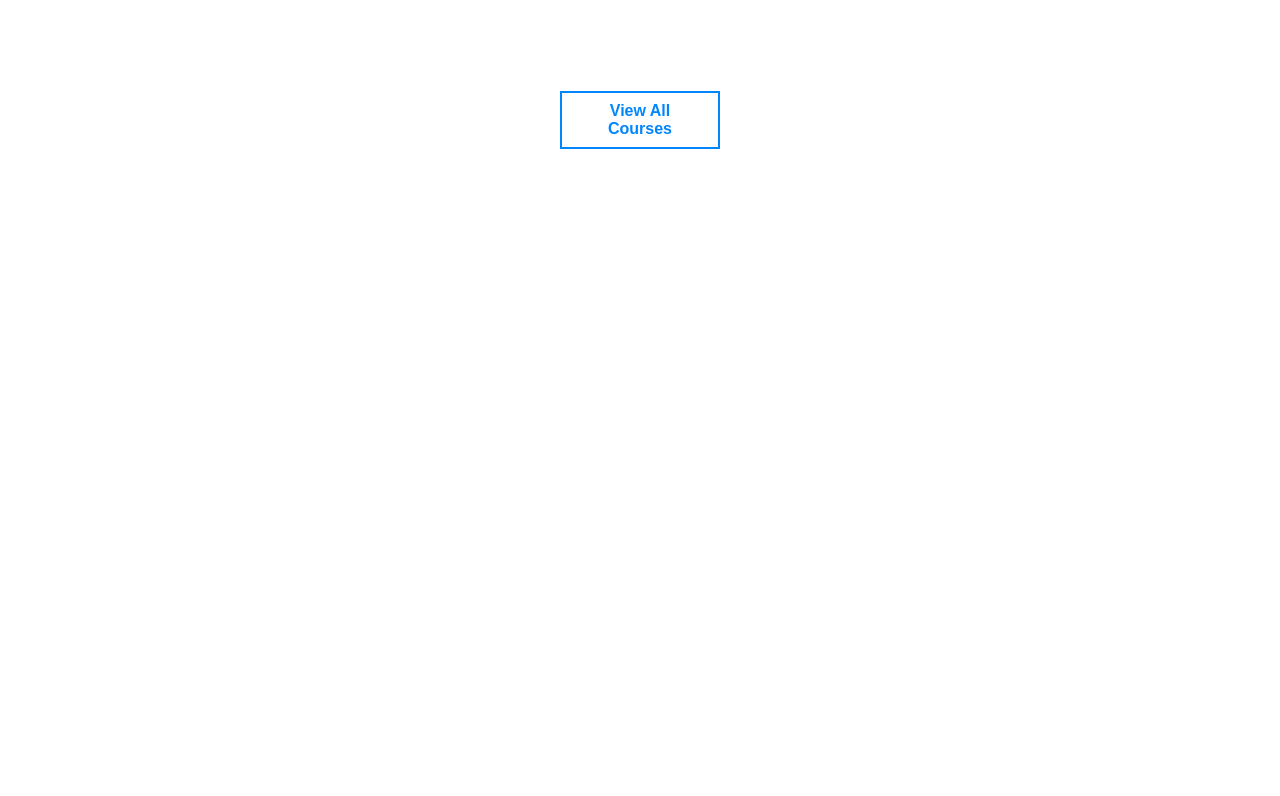
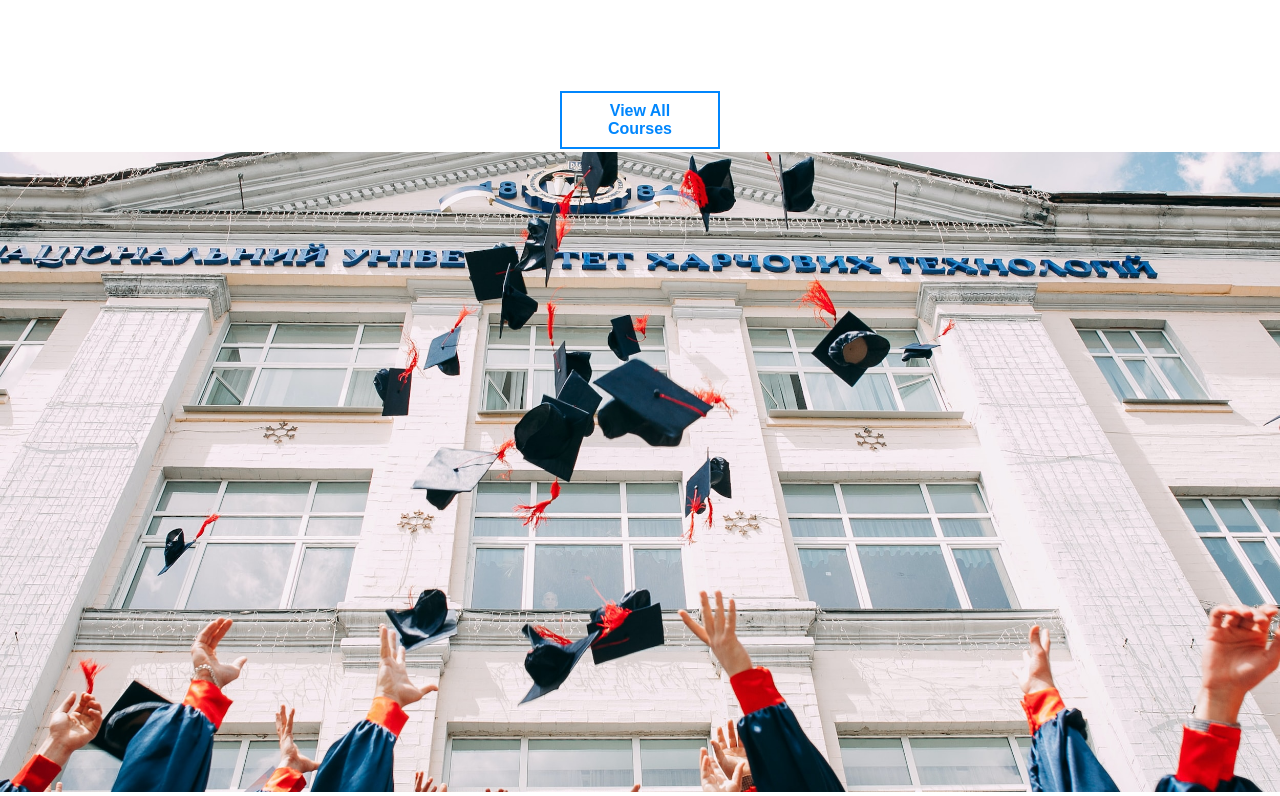
Before and after one commit to SalamanderCtesiphon/landing-pager-figma-design, a React (Create React App) app: page / in a window 1280 px wide. Shown: the part 2608-3404 px from the top of the page. Before the commit the page ends 2760 px from the top, so only its background shows below. Built offline with nearby package versions, Linux system fonts and the light colour scheme.

Commit message:
added a banner photo

```diff
--- a/src/App.css
+++ b/src/App.css
@@ -410,3 +410,19 @@ h4 {
   margin-top: 10vh;
   cursor: pointer;
 }
+
+
+/* banner photo+++++++++++++++++++++++++++++++++++++++++++++++ */
+
+.banner-photo {
+  height: 80vh;
+  width: 100%;
+}
+
+#photo-for-banner {
+  height: 100%;
+  width: 100%;
+
+  object-fit: cover;
+  object-position: center;
+}
--- a/src/App.js
+++ b/src/App.js
@@ -1,4 +1,5 @@
 import './App.css';
+import BannerPhoto from './components/BannerPhoto';
 import Courses from './components/Courses';
 import Hero from './components/Hero';
 import NavBar from './components/NavBar';
@@ -11,6 +12,7 @@ function App() {
       <Hero />
       <PitchSection />
       <Courses />
+      <BannerPhoto />
     </div>
   );
 }
--- /dev/null
+++ b/src/components/BannerPhoto.jsx
@@ -0,0 +1,12 @@
+import React from 'react'
+import bannerPhoto from '../images/1cc627397622f64d6de0788e63adeb00.jpeg'
+
+function BannerPhoto() {
+  return (
+    <div className="banner-photo">
+      <img  id="photo-for-banner" src={bannerPhoto} alt="picture " />
+    </div>
+  )
+}
+
+export default BannerPhoto
```
